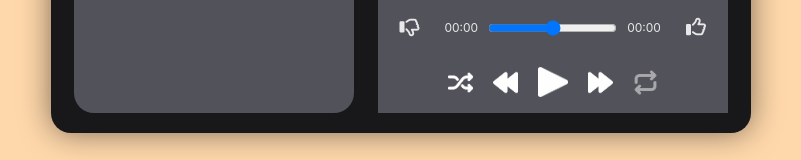
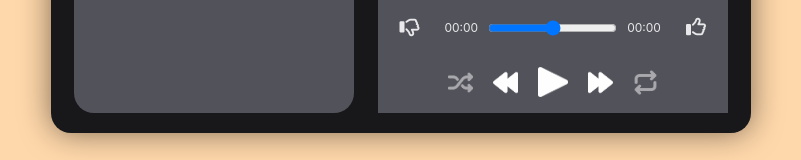
Before and after one commit to kinxori/Music-Media-Player-PRACTICE, a React (Vite) app: page / in a window 1280 px wide. Shown: the part 442-602 px from the top of the page, without its empty margins (239-1040 px from the left). Built offline with nearby package versions, Linux system fonts and the light colour scheme.

Commit message:
toggle buttons done

```diff
--- a/index.html
+++ b/index.html
@@ -5,14 +5,14 @@
     <link rel="icon" type="image/svg+xml" href="" />
     <meta name="viewport" content="width=device-width, initial-scale=1.0" />
     <title>React Media Player</title>
+  </head>
+  <body>
+    <div id="root"></div>
+    <script type="module" src="/src/main.tsx"></script>
     <script
       defer
       src="https://kit.fontawesome.com/71cfa127b4.js"
       crossorigin="anonymous"
     ></script>
-  </head>
-  <body>
-    <div id="root"></div>
-    <script type="module" src="/src/main.tsx"></script>
   </body>
 </html>
--- a/src/App.tsx
+++ b/src/App.tsx
@@ -1,4 +1,4 @@
-import { useState, useEffect } from "react";
+import { useState } from "react";
 // import "./App.css";
 
 function App() {
@@ -13,15 +13,7 @@ function App() {
     setPaused(!isPaused);
   };
   const handleRepeat = () => {
-    setRepeat((current) => {
-      if (current === "1") {
-        setRepeat("2");
-      } else if (current === "2") {
-        setRepeat("3");
-      } else if (current === "3") {
-        return "1";
-      }
-    });
+    setRepeat(isRepeat === "1" ? "2" : isRepeat === "2" ? "3" : "1");
   };
   return (
     <section className="background bg-orange-200 h-screen w-screen flex justify-center items-center relative m-0">
@@ -51,12 +43,20 @@ function App() {
             </button>
           </div>
           <div className="song-buttons-actions m-0 h-[20%] w-[100%] flex justify-center items-center gap-[20px]">
-            <button>
+            <button onClick={handleSuffle}>
+              {isSuffle === false ? (
+                <img
+                  src="../ASSETS/shuffle-icon.png"
+                  alt="suffle-icon"
+                  className="h-[25px] object-cover invert hover:scale-105 opacity-50"
+                ></img>
+              ) : (
                 <img
                   src="../ASSETS/shuffle-icon.png"
                   alt="suffle-icon"
                   className="h-[25px] object-cover invert hover:scale-105"
                 ></img>
+              )}
             </button>
             <button>
               <img
@@ -65,12 +65,20 @@ function App() {
                 className="h-[25px] object-cover invert hover:scale-105"
               ></img>
             </button>
-            <button>
+            <button onClick={handlePaused}>
+              {isPaused === false ? (
                 <img
                   src="../ASSETS/play-icon.png"
                   alt="play-icon"
                   className="h-[30px] object-cover invert hover:scale-105"
                 ></img>
+              ) : (
+                <img
+                  src="../ASSETS/pause-icon.png"
+                  alt="pause-icon"
+                  className="h-[30px] object-cover invert hover:scale-105"
+                ></img>
+              )}
             </button>
             <button>
               <img
@@ -97,7 +105,7 @@ function App() {
               {isRepeat === "3" && (
                 <img
                   src="../ASSETS/repeat-1-icon.png"
-                  alt="repeat-icon"
+                  alt="repeat-1-icon"
                   className="h-[25px] object-cover invert hover:scale-105"
                 ></img>
               )}
```
Lines whose indentation alone changed are shown as unchanged.
